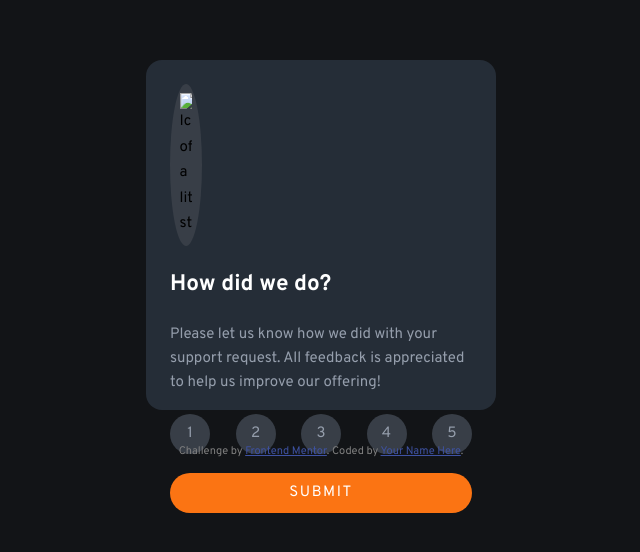
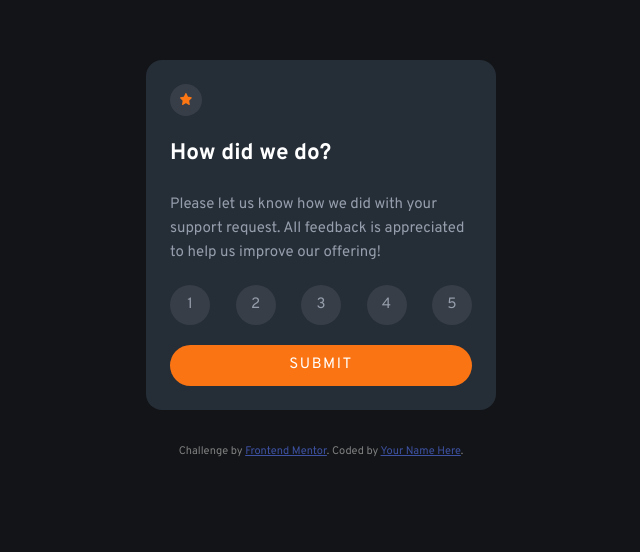
Before and after one commit to rubuz/interactive-rating-component-main, a plain HTML site: page index.html in a window 1280 px wide. Shown: the part 156-708 px from the top of the page, without its empty margins (319-959 px from the left). Drawn offline with Linux system fonts and the light colour scheme; the site is published under a folder, as on GitHub Pages, so addresses that start at the root find nothing.

Commit message:
repair star icon

```diff
--- a/index.html
+++ b/index.html
@@ -46,7 +46,7 @@
     <!-- Rating card -->
     <article class="card rating__card">
       <div class="star__icon">
-        <img src="/images/icon-star.svg" alt="Icon of a little star" />
+        <img src="images/icon-star.svg" alt="Icon of a little star" />
       </div>
 
       <h1 class="card__title">How did we do?</h1>
```
